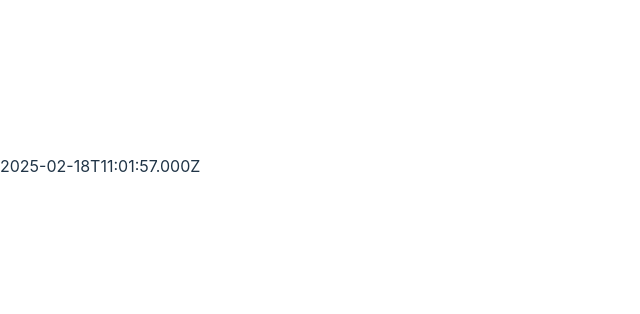
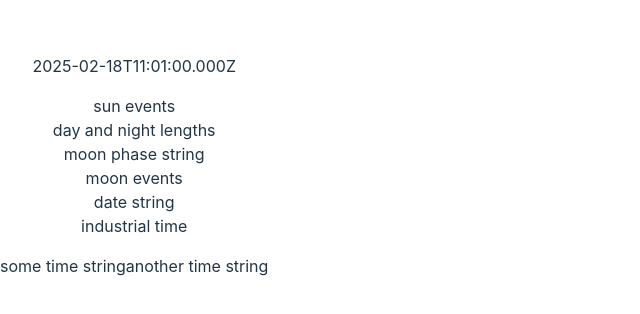
Before and after one commit to rr34/time-v3, a React (Vite) app: page / in a window 1280 px wide. Shown: the part 234-548 px from the top of the page, without its empty margins (0-640 px from the left). Built offline with nearby package versions, Linux system fonts and the light colour scheme; no server answers.

Commit message:
Successful week. I have done all the most difficult things and discovered the power of state variables in React. Next week, hit the ground running showing cool data.

```diff
--- a/src/App.tsx
+++ b/src/App.tsx
@@ -1,19 +1,43 @@
 import { useState } from "react";
 import { useEffect } from "react";
 import ClockScreen from './components/ClockScreen';
+import UpdateClockStrings from "./Functions";
 
 import './App.css';
+import ClockString from "./components/ClockString";
 
 function App() {
 
-  // initialize some variables
-  const [CurrentTime, setCurrentTime] = useState(new Date());
+  // initialize variables
   const clockLatLong = [40.229,-83.2092];
   const clockMSL = 280;
+
+  // initialize state variables
+  let newdate = new Date();
+  newdate.setSeconds(0,0);
+  const [CurrentTime, setCurrentTime] = useState(newdate);
+  const [SunDaily, setSunDaily] = useState(['some time string', 'another time string']);
+
+  // initialize clock string state variables
+  const [SunEventsString, setSunEventsString] = useState('sun events');
+  const [DayNightLengthsString, setDayNightLengthsString] = useState('day and night lengths');
+  const [MoonPhaseString, setMoonPhaseString] = useState('moon phase string');
+  const [MoonEventString, setMoonEventString] = useState('moon events');
+  const [DateString, setDateString] = useState('date string');
+  const [IndustrialTimeString, setIndustrialTimeString] = useState('industrial time');
+
+  useEffect(() => {
+    const interval = setInterval(() => {
+      UpdateClockStrings(setCurrentTime, setSunEventsString, setDayNightLengthsString, setMoonPhaseString, setMoonEventString, setDateString, setIndustrialTimeString);
+    }, 1*60*1000);
+
+    return () => clearInterval(interval);
+  });
+
+  // don't need the following until I start animating SVG
   const NowMoments: string[] = [];
   var MomentsCount = 300;
-  // generates times from an hour prior to CurrentTime until 4 hours after CurrentTime
-  for (let i=-60; i<MomentsCount-60; i++) {
+  for (let i=-60; i<MomentsCount-60; i++) { // generates times from an hour prior to CurrentTime until 4 hours after CurrentTime
     let idate = new Date(CurrentTime.getTime() + i*60*1000 - 4*60*60*1000);
     NowMoments.push(idate.toISOString());
   }
@@ -28,13 +52,15 @@ function App() {
           .then(response => {
             return response.json()
           })
-          .then(data => console.log(JSON.parse(data)['id']));
-  }, []);
+          .then(data => setSunDaily(JSON.parse(data)['sundaily']));
+  }, []); // I can put variables in the dependency array and this will run whenever the variables change value.
 
   return (
     <div>
       {/* <ClockScreen /> */}
       <p>{CurrentTime.toISOString()}</p>
+      <ClockString suneventsstring={SunEventsString} daynightlengthsstring={DayNightLengthsString} moonphasestring={MoonPhaseString} mooneventstring={MoonEventString} datestring={DateString} industrialtimestring={IndustrialTimeString} />
+      <p>{SunDaily}</p>
     </div>
   );
 }
--- a/src/Functions.tsx
+++ b/src/Functions.tsx
@@ -0,0 +1,12 @@
+export default function UpdateClockStrings(setCurrentTime: Function, setSunEventsString: Function, setDayNightLengthsString: Function, setMoonPhaseString: Function, setMoonEventString: Function, setDateString: Function, setIndustrialTimeString: Function) {
+    let newdate = new Date();
+    //   newdate.setSeconds(0,0);
+    setCurrentTime(newdate);
+
+    setSunEventsString('successs, set sun events string');
+    setDayNightLengthsString('successs, set string');
+    setMoonPhaseString('successs, set string');
+    setMoonEventString('successs, set string');
+    setDateString('successs, set string');
+    setIndustrialTimeString('successs, set string');
+}
--- /dev/null
+++ b/src/components/ClockString.tsx
@@ -0,0 +1,14 @@
+function ClockString({suneventsstring, daynightlengthsstring, moonphasestring, mooneventstring, datestring, industrialtimestring}) {
+    return (
+        <div>
+            <p>{ suneventsstring }<br></br>
+            { daynightlengthsstring }<br></br>
+            { moonphasestring }<br></br>
+            { mooneventstring }<br></br>
+            { datestring }<br></br>
+            { industrialtimestring }</p>
+        </div>
+    )
+}
+
+export default ClockString;
```
Also changed, not shown: 1 other file (tests, documents, lock files or other folders).
